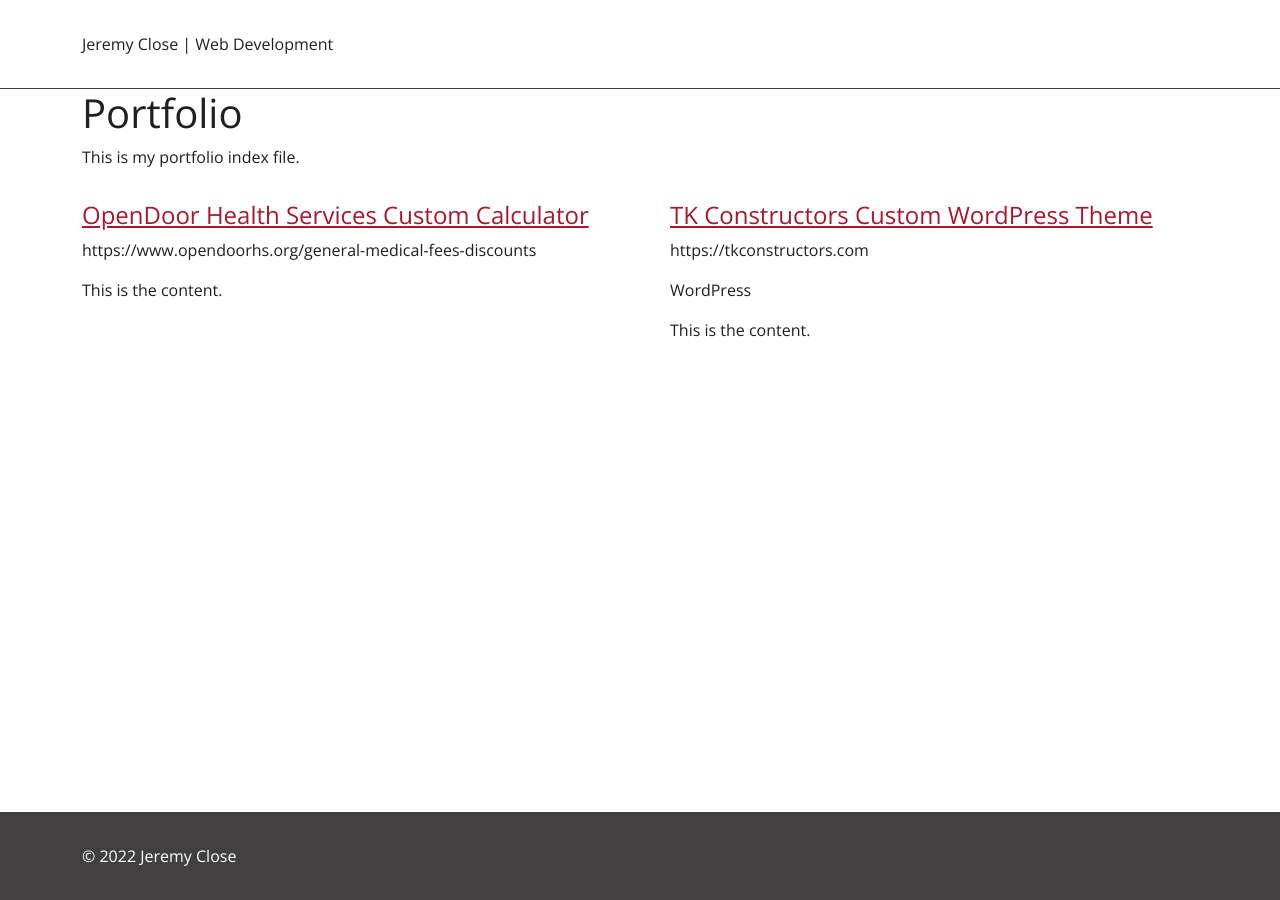
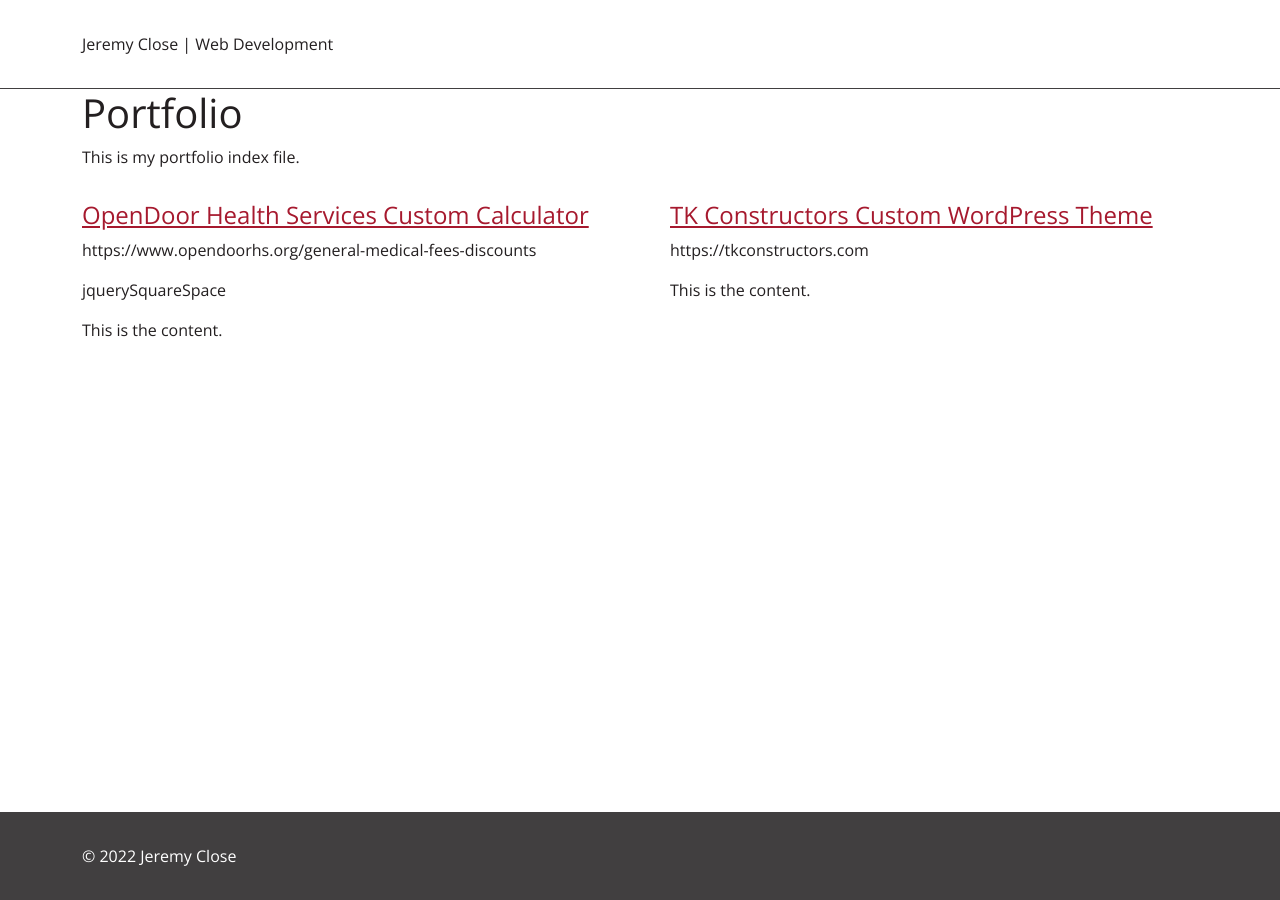
Before and after one commit to jkclose/jkclose.github.io, a Jekyll site: the page built from index.html, in a window 1280 px wide. Built offline with Jekyll 4.4.1, drawn with Linux system fonts in a browser that asks for light colours; nearby versions of some CDN libraries.

Commit message:
Project Collection testing

```diff
--- a/_includes/projects.html
+++ b/_includes/projects.html
@@ -8,7 +8,7 @@
             </a>
         </h3>
         <p>{{ project.project-url }}</p>
-        <p>{{ project.category }}</p>
+        <p>{{ project.tags }}</p>
         <p>{{ project.content | markdownify }}</p>
     </div>
     {% endfor %}
```
